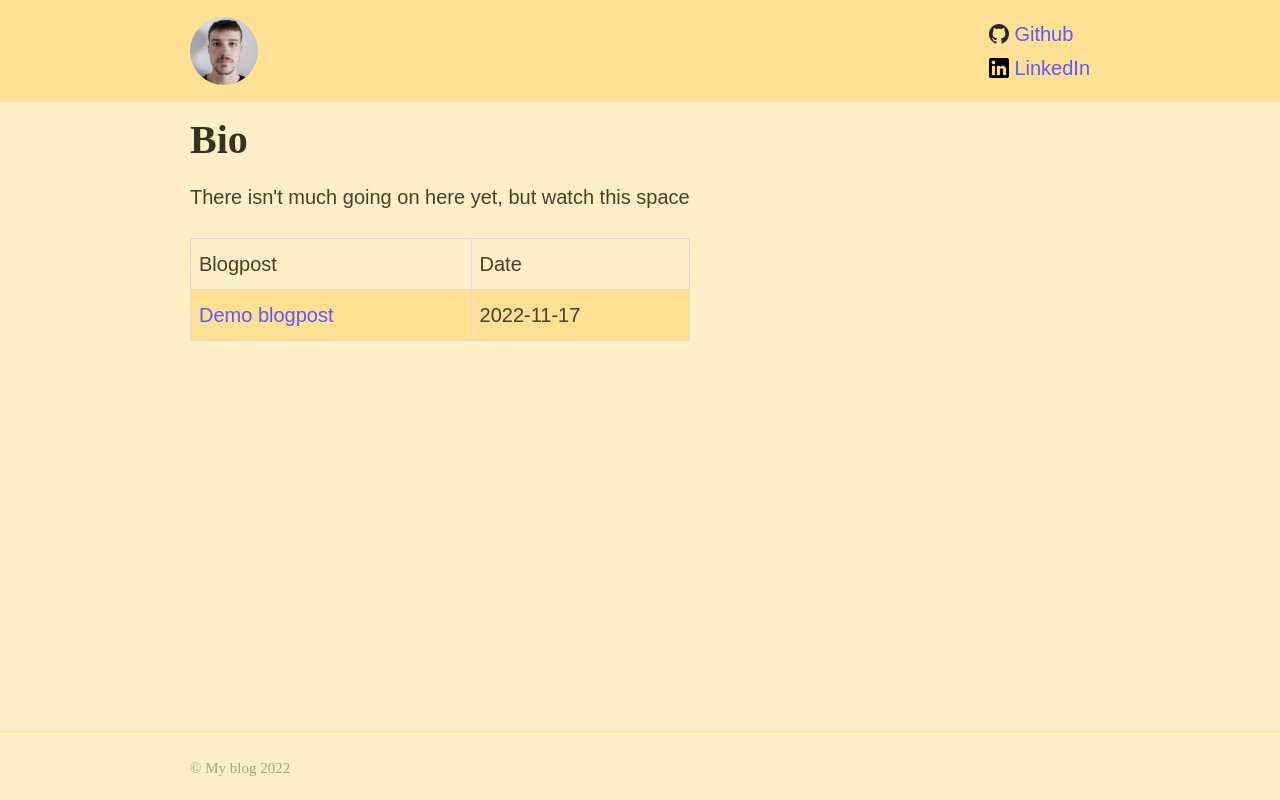
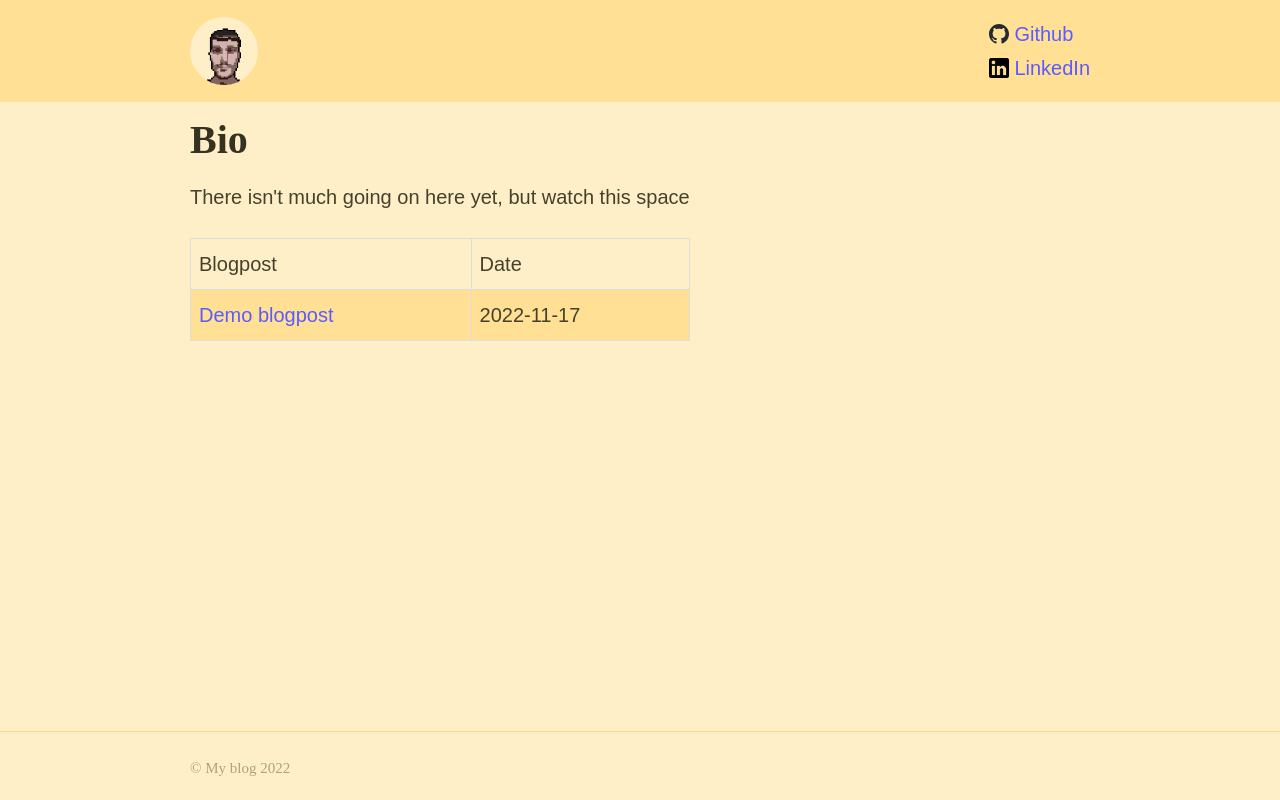
Before and after one commit to aristosMiliaressis/aristosMiliaressis.github.io, a plain HTML site: page index.html in a window 1280 px wide. Drawn offline with Linux system fonts and the light colour scheme; a web font is replaced by a local one.

Commit message:
changed pic

```diff
--- a/index.html
+++ b/index.html
@@ -4,14 +4,14 @@
 		<meta name="viewport" content="width=device-width, initial-scale=1">
 		<title>Blog - My blog</title>
 		<link rel="stylesheet" href="resources/css/main.css">
-    <link rel="shortcut icon" href="resources/img/pic.jpg">
+    <link rel="shortcut icon" href="resources/img/pic.png">
 	</head>
 
 	<body>
 		<header class="header">
       <div class="container">
         <a class="logo" href="/">
-          <img src="resources/img/pic.jpg" alt="My blog logo"/>
+          <img src="resources/img/pic.png" alt="My blog logo"/>
         </a>
         <nav class="nav">
           <ul class="list">
```
Also changed, not shown: resources/img/pic.jpg (deleted), resources/img/pic.png (added).
